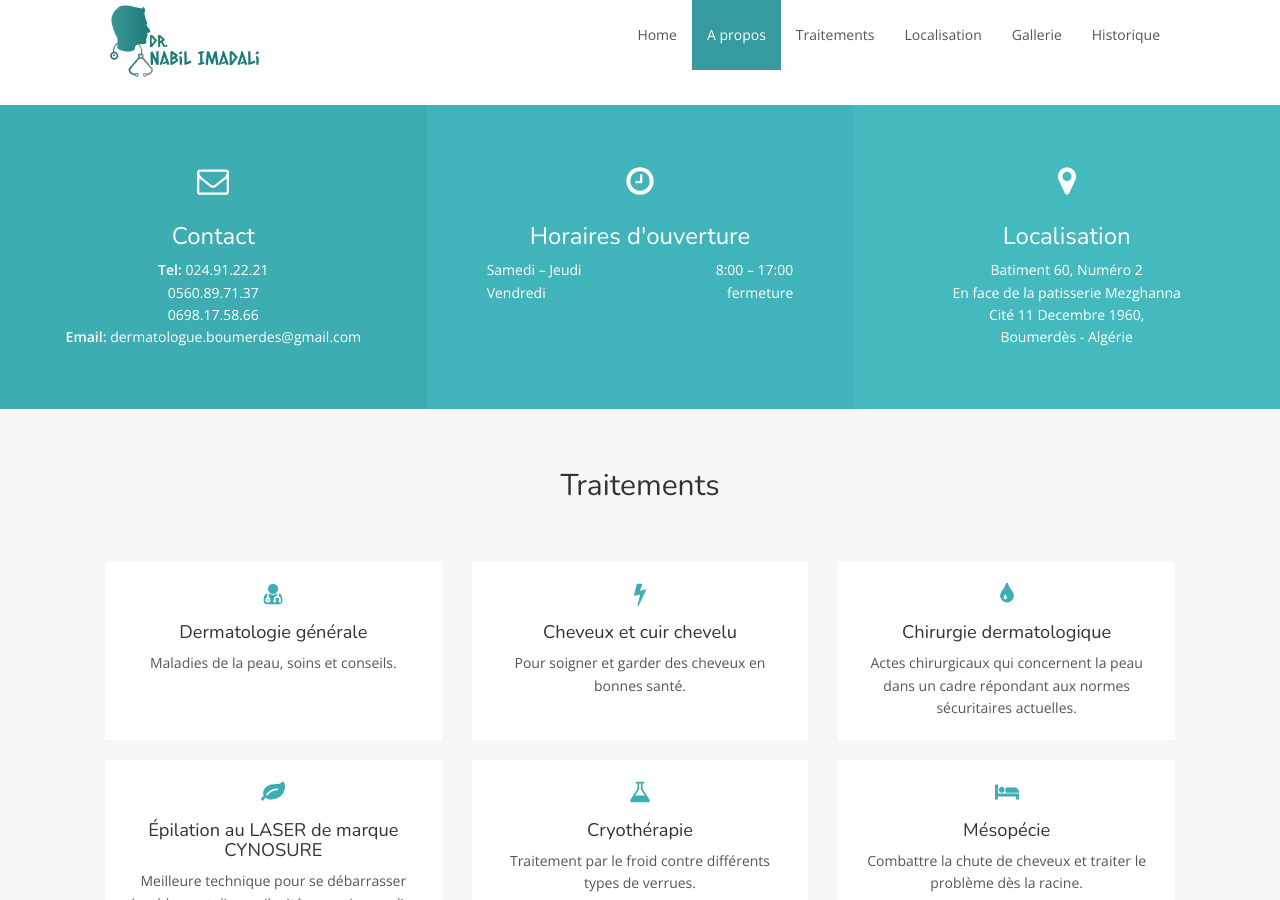
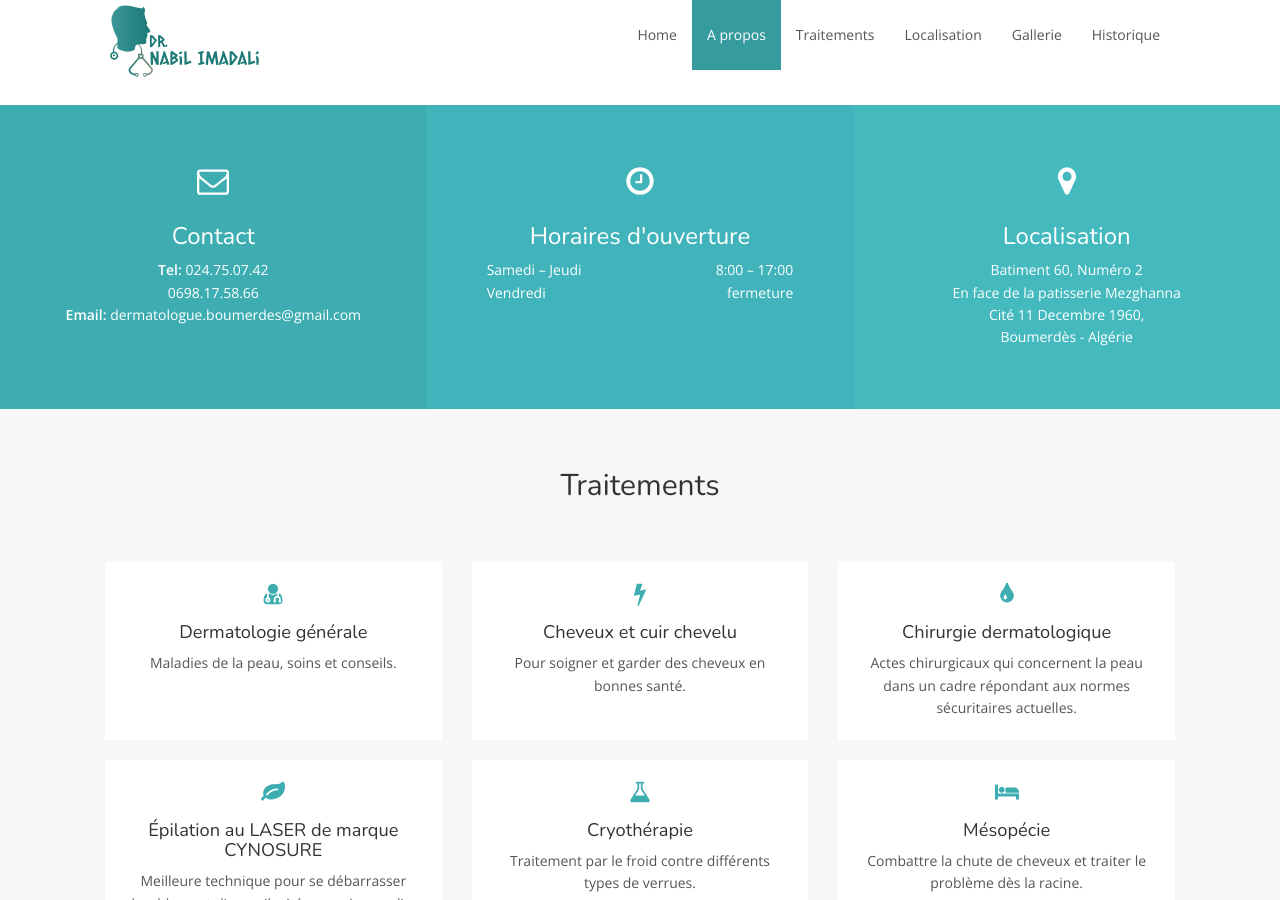
Before and after one commit to nabil-imadali/nabil-imadali.github.io, a Jekyll site: the page built from index.html, in a window 1280 px wide and 900 px high, scrolled down 698 px. Built offline with Jekyll 4.4.1, drawn with Linux system fonts in a browser that asks for light colours; nearby versions of some CDN libraries.

Commit message:
Update _config.yml

```diff
--- a/_config.yml
+++ b/_config.yml
@@ -16,7 +16,7 @@ api_token: # Enter API token here
 
 # Contact info
 contact:
-    phone: 024.91.22.21 <br> 0560.89.71.37 <br> 0698.17.58.66
+    phone: 024.75.07.42 <br> 0698.17.58.66
 #    emergency: 931 53 234
     email: dermatologue.boumerdes@gmail.com
     address: Batiment 60, Numéro 2 <br> En face de la patisserie Mezghanna <br> Cité 11 Decembre 1960, <br> Boumerdès - Algérie
```
